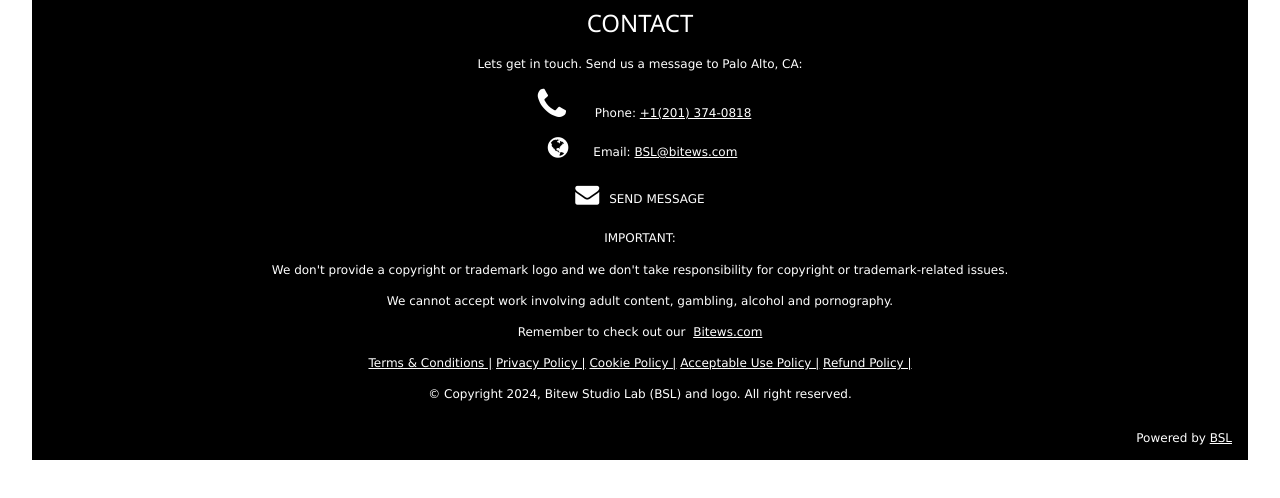
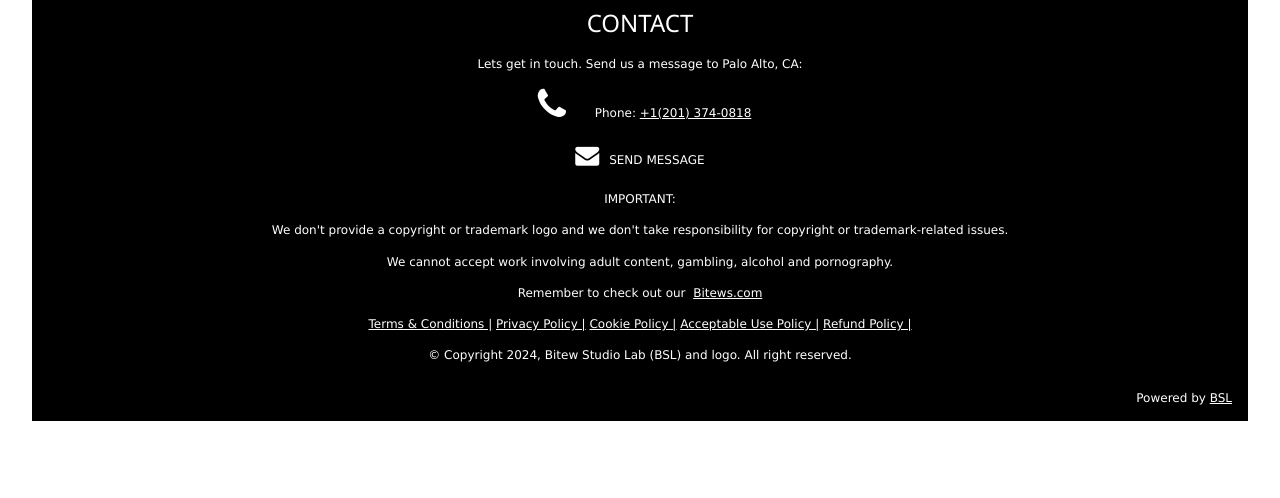
Before and after one commit to b2tisase/CM, a plain HTML site: page index.html in a window 1280 px wide. Shown: the part 1814-2312 px from the top of the page. Drawn offline with nearby package versions, Linux system fonts and the light colour scheme; a script that the page names is missing.

Commit message:
Update index.html

```diff
--- a/index.html
+++ b/index.html
@@ -422,7 +422,7 @@
 
     <p> <i class="fa fa-phone fa-fw w3-xxlarge w3-margin-right"></i> Phone: <a href=" # " target="_blank" class="w3-hover-text-green" > +1(201) 374-0818</a></p>
 
-    <p> <i class="fa fa-globe fa-fw w3-xlarge w3-margin-right"></i> Email: <a href=" # " target="_blank" class="w3-hover-text-green" > BSL@bitews.com</a></p>
+  <!--  <p> <i class="fa fa-globe fa-fw w3-xlarge w3-margin-right"></i> Email: <a href=" # " target="_blank" class="w3-hover-text-green" > BSL@bitews.com</a></p> -->
 
     <div class="w3-center w3-padding-8 ">
 
```
